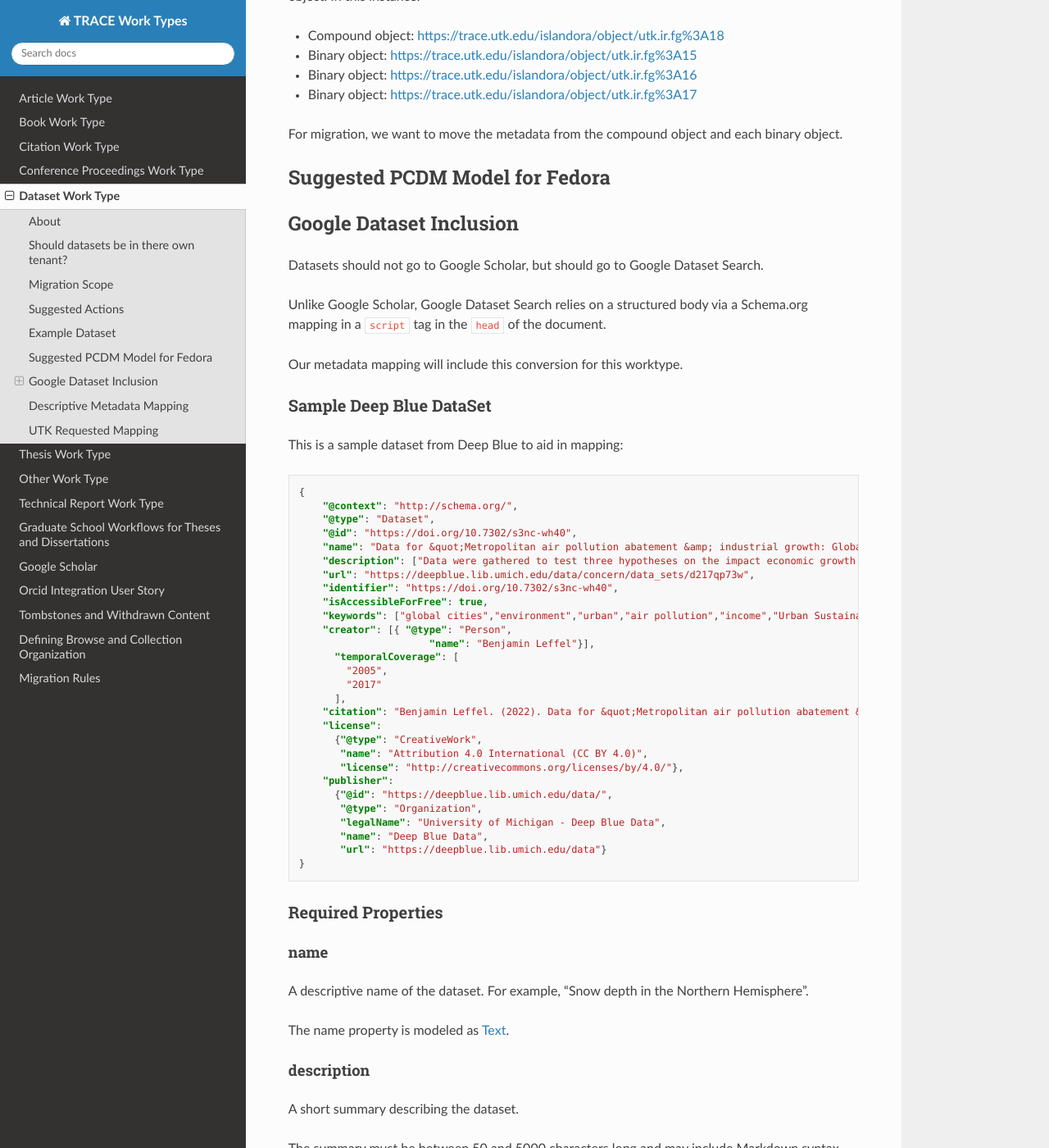
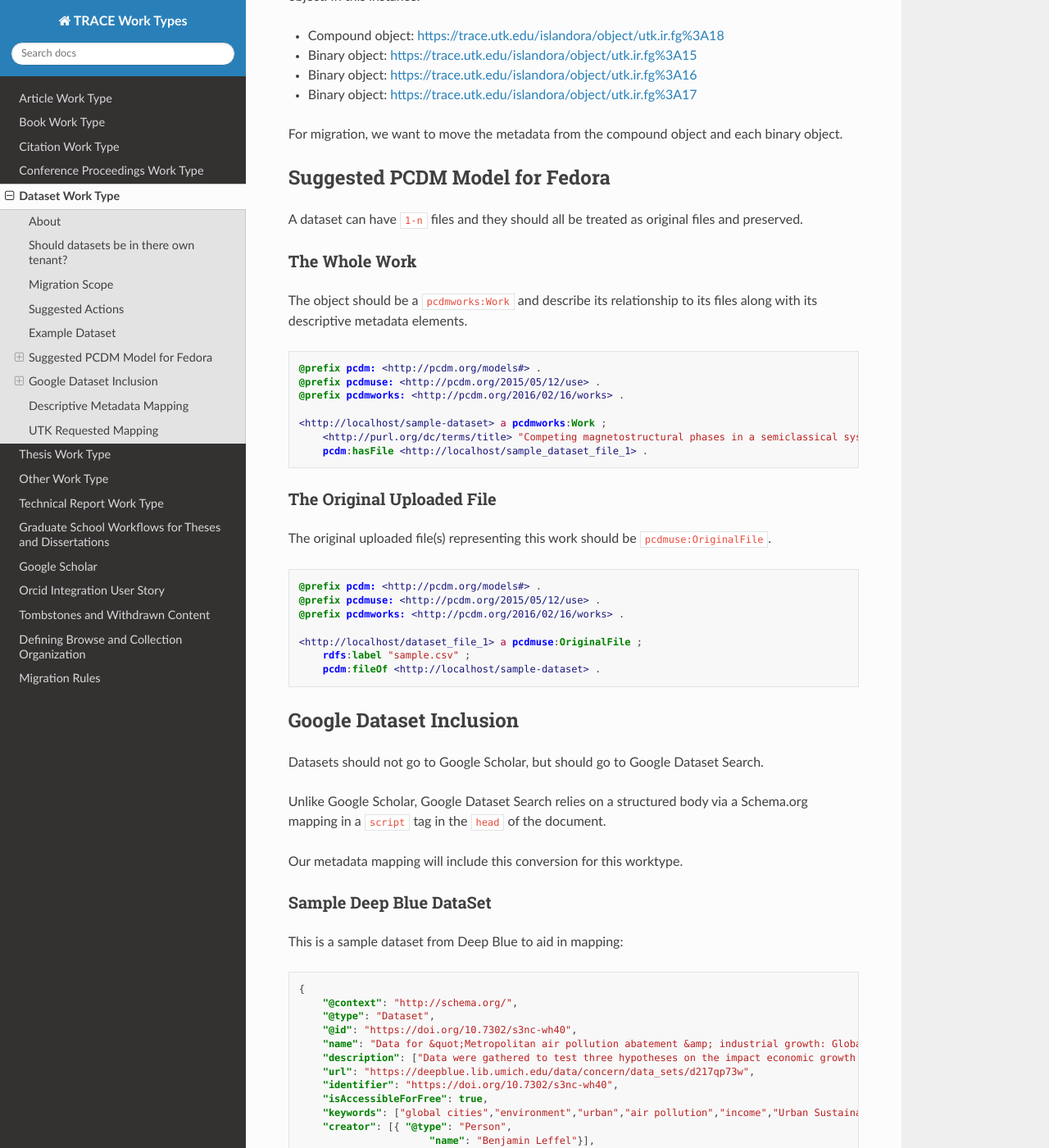
Before and after one commit to utkdigitalinitiatives/trace_work_types_planning, a Sphinx documentation site: the page built from docs/source/contents/dataset.rst, in a window 1280 px wide and 1400 px high, scrolled down 4598 px. Shown: the whole window at 82% size. Built offline with Sphinx 7.4.7 and the Read the Docs theme 2.0.0, drawn with Linux system fonts in a browser that asks for light colours.

Commit message:
Add structural metadata.

```diff
--- a/docs/source/contents/dataset.rst
+++ b/docs/source/contents/dataset.rst
@@ -250,6 +250,44 @@ For migration, we want to move the metadata from the compound object and each bi
 
 Suggested PCDM Model for Fedora
 -------------------------------
+
+A dataset can have :code:`1-n` files and they should all be treated as original files and preserved.
+
+==============
+The Whole Work
+==============
+
+The object should be a :code:`pcdmworks:Work` and describe its relationship to its files along with its descriptive
+metadata elements.
+
+
+.. code-block:: turtle
+
+    @prefix pcdm: <http://pcdm.org/models#> .
+    @prefix pcdmuse: <http://pcdm.org/2015/05/12/use> .
+    @prefix pcdmworks: <http://pcdm.org/2016/02/16/works> .
+
+    <http://localhost/sample-dataset> a pcdmworks:Work ;
+        <http://purl.org/dc/terms/title> "Competing magnetostructural phases in a semiclassical system" ;
+        pcdm:hasFile <http://localhost/sample_dataset_file_1> .
+
+==========================
+The Original Uploaded File
+==========================
+
+The original uploaded file(s) representing this work should be :code:`pcdmuse:OriginalFile`.
+
+.. code-block:: turtle
+
+    @prefix pcdm: <http://pcdm.org/models#> .
+    @prefix pcdmuse: <http://pcdm.org/2015/05/12/use> .
+    @prefix pcdmworks: <http://pcdm.org/2016/02/16/works> .
+
+    <http://localhost/dataset_file_1> a pcdmuse:OriginalFile ;
+        rdfs:label "sample.csv" ;
+        pcdm:fileOf <http://localhost/sample-dataset> .
+
+
 
 Google Dataset Inclusion
 ------------------------
```
